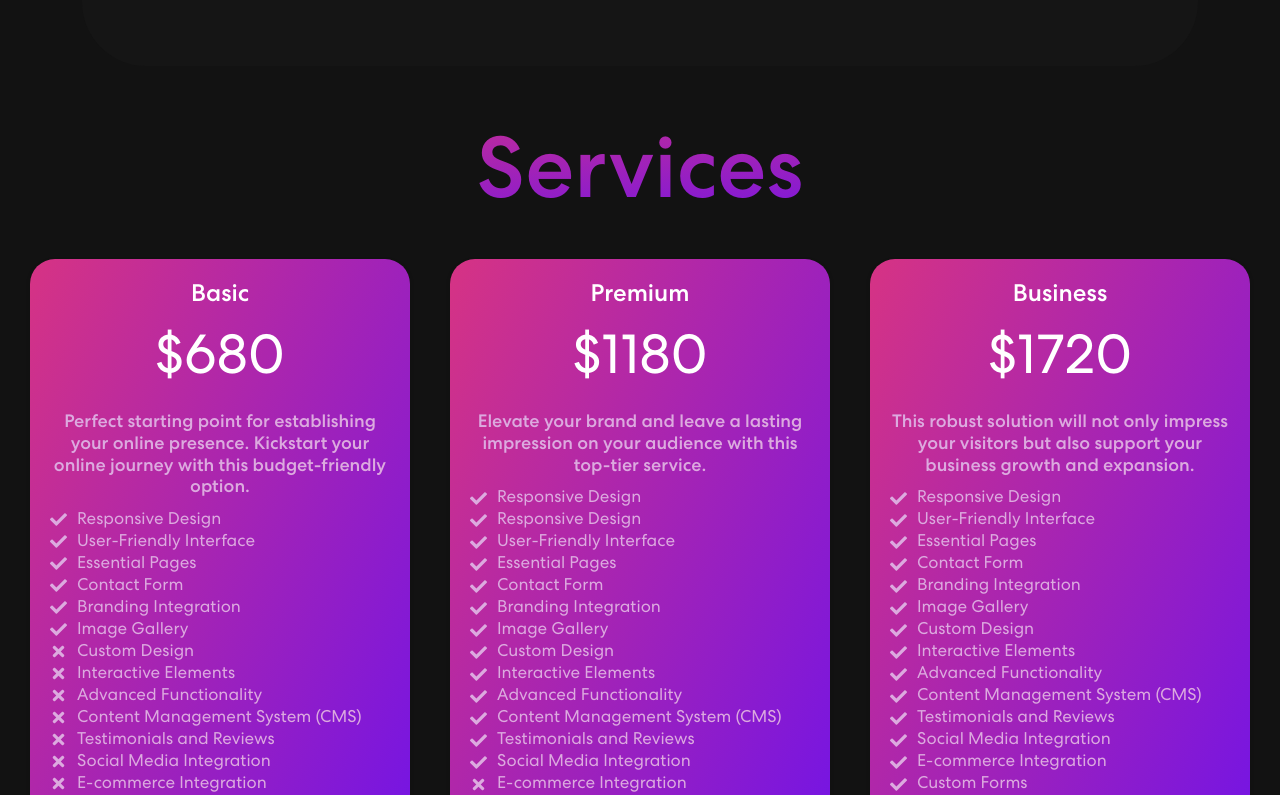
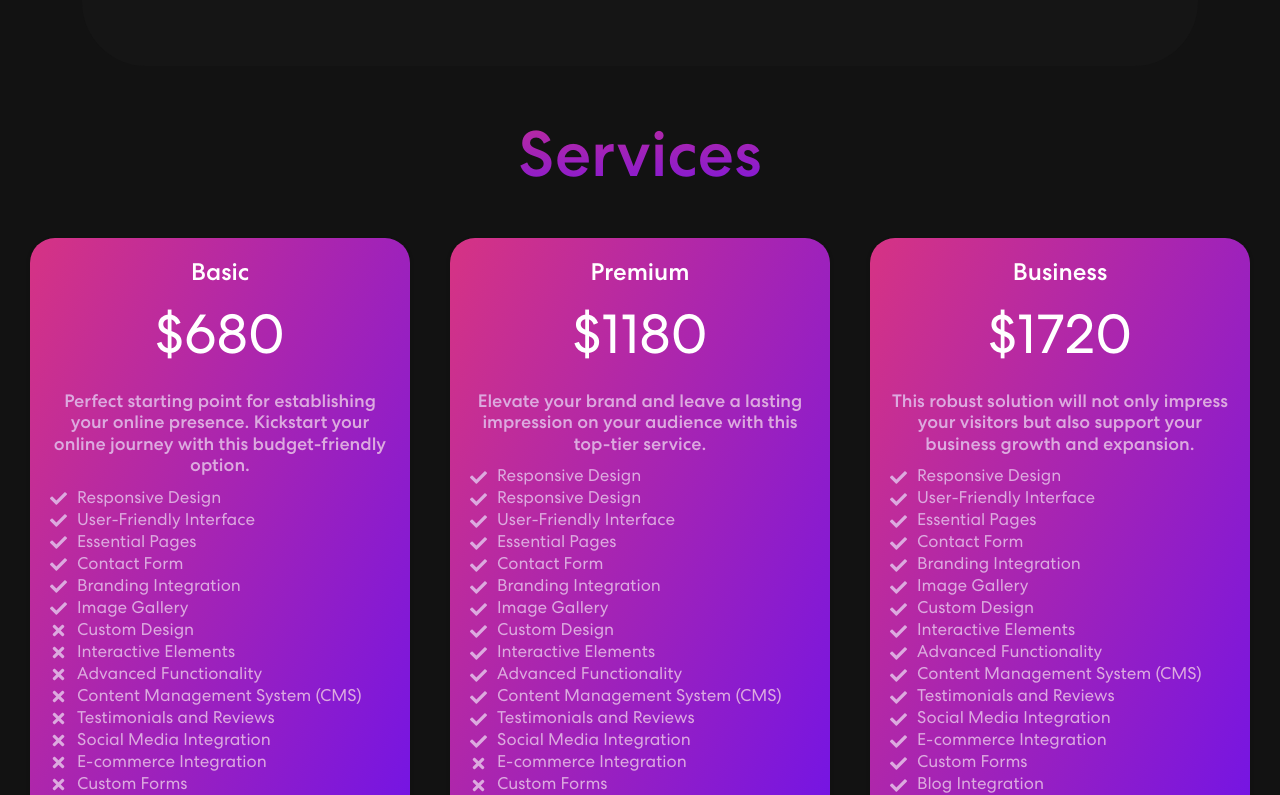
Before and after one commit to negan947/CMG-LOGISTIC, a React (Create React App) app: page / in a window 1280 px wide. Shown: the part 1291-2086 px from the top of the page. Built offline with nearby package versions, Linux system fonts and the light colour scheme; no server answers.

Commit message:
services title

```diff
--- a/src/App.css
+++ b/src/App.css
@@ -740,3 +740,20 @@ color: transparent;
     display: none;
   }
 }
+
+/*  Services */
+
+
+.servicestitle {
+  font-size: 5vw;
+  margin-bottom: 2vw;
+  text-align: center;
+  background: linear-gradient(to bottom right, #d63384, #6610f2);
+  background-clip: text;
+  -webkit-text-fill-color: transparent;
+}
+@media (max-width: 768px) {
+  .servicestitle {
+    font-size: 12vw;
+  }
+}
--- a/src/components/Services.js
+++ b/src/components/Services.js
@@ -36,17 +36,10 @@ export const Services = () => {
 
   return (
     <div id="services">
-      <h2 style={{
-        fontSize: "86px",
-        marginBottom: "20px",
-        textAlign: "center",
-        background: "linear-gradient(to bottom right, #d63384, #6610f2)",
-        WebkitBackgroundClip: "text",
-        WebkitTextFillColor: "transparent"
-
-       }}>
+      <h2 className="servicestitle" >
         Services
       </h2>
+
       <div
         style={{
           display: "flex",
```
